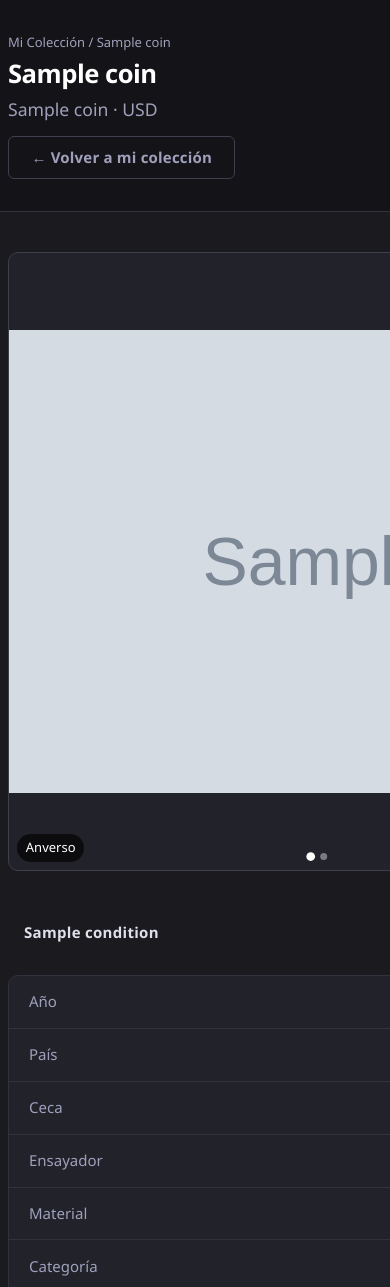
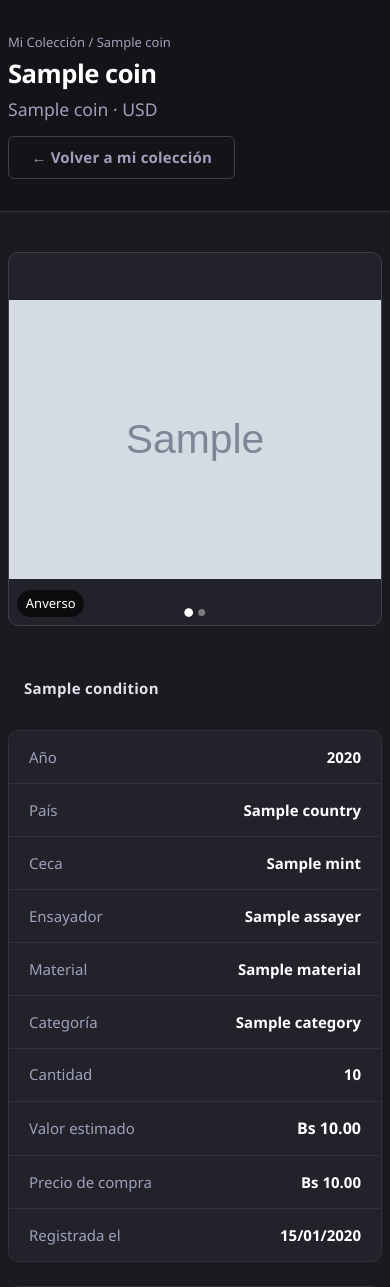
Before and after one commit to angelops1998/numisbol, a Python web app: template app/templates/coleccion/detalle.html in a window 390 px wide. Shown: the part 70-1357 px from the top of the page. Run offline with Jinja, Linux system fonts and the light colour scheme; the template is opened without the code that fills it: most values are stand-ins (such as "Sample title", 1, 10 or a date in 2020); grey boxes marked "Sample" are stand-in pictures.

Commit message:
Fix desborde horizontal en mobile: min-width 0 en items del grid de detalle
Co-Authored-By: Claude Fable 5 <noreply@anthropic.com>

```diff
--- a/app/static/css/coleccion.css
+++ b/app/static/css/coleccion.css
@@ -408,6 +408,7 @@
     gap: 2.5rem;
     align-items: start;
 }
+.detail-layout > * { min-width: 0; }  /* evita que tablas anchas desborden el grid */
 .detail-images { display: flex; flex-direction: column; gap: .75rem; }
 .detail-img-main,
 .detail-img-secondary {
```
